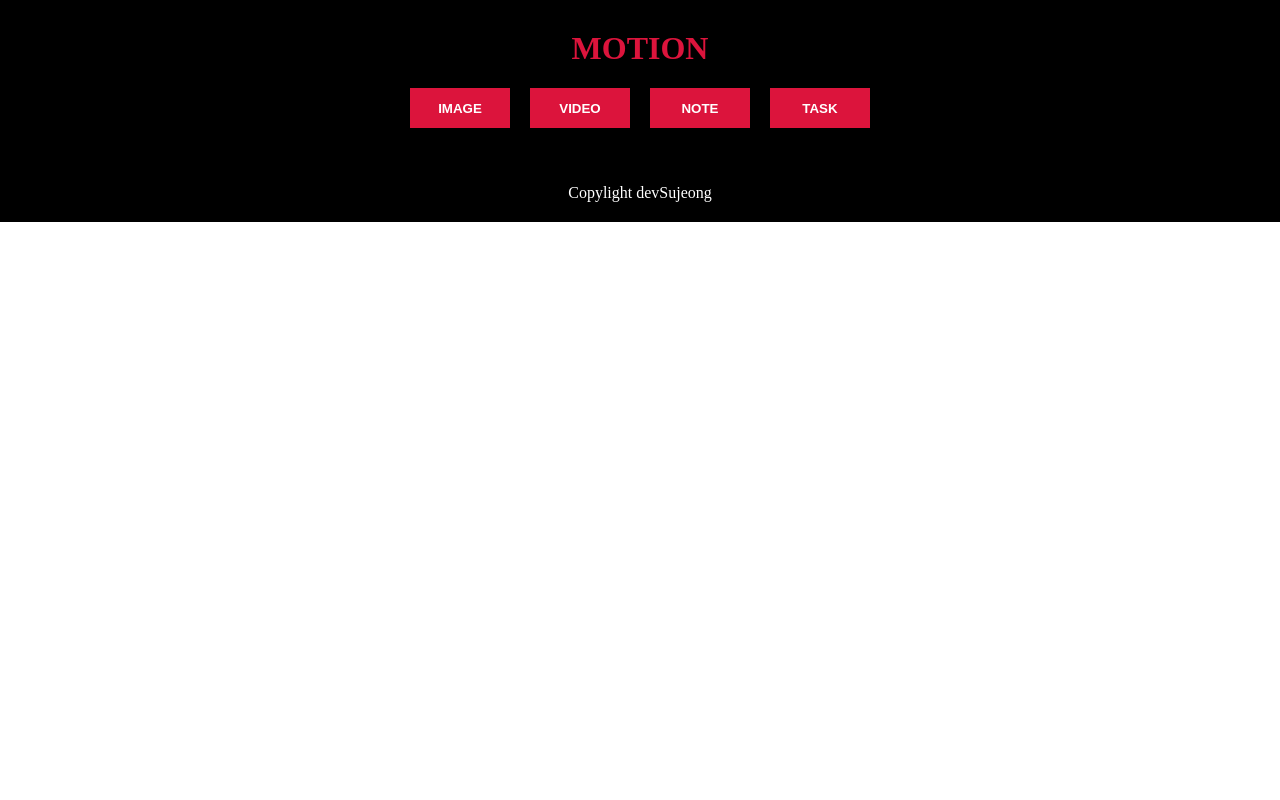
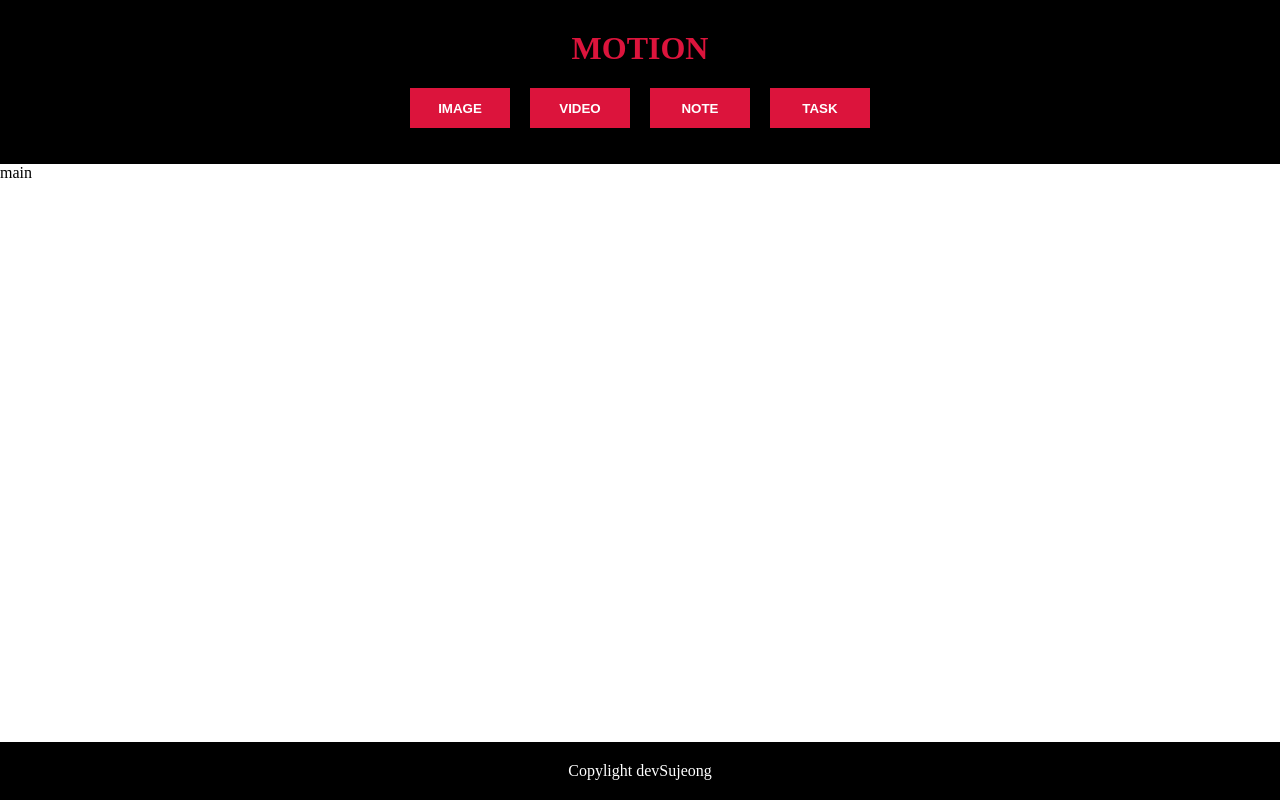
Before and after one commit to devSujeong/motion-note, a Next.js app: page / in a window 1280 px wide. Built offline with nearby package versions, Linux system fonts and the light colour scheme.

Commit message:
structure a whole document layout

```diff
--- /dev/null
+++ b/pages/index.module.scss
@@ -0,0 +1,10 @@
+.wrap {
+  display: flex;
+  min-height: 100vh;
+  flex-direction: column;
+  justify-content: space-between;
+}
+
+.main {
+  flex-grow: 1;
+}
--- a/pages/index.tsx
+++ b/pages/index.tsx
@@ -1,17 +1,20 @@
-// libraries
 import type { NextPage } from 'next';
-// import classnames from 'classnames/bind';
+import classnames from 'classnames/bind';
 
-// customs
+import styles from './index.module.scss';
 import Header from '@views/layout/Header.layout';
 import Footer from '@views/layout/Footer.layout';
+import Main from '@views/layout/Main';
 
-// const cx = classnames.bind(styles);
+const cx = classnames.bind(styles);
 
 const Home: NextPage = () => {
 	return (
-		<div>
+		<div className={cx('wrap')}>
 			<Header />
+			<div className={cx('main')}>
+				<Main />
+			</div>
 			<Footer />
 		</div>
 	);
```
